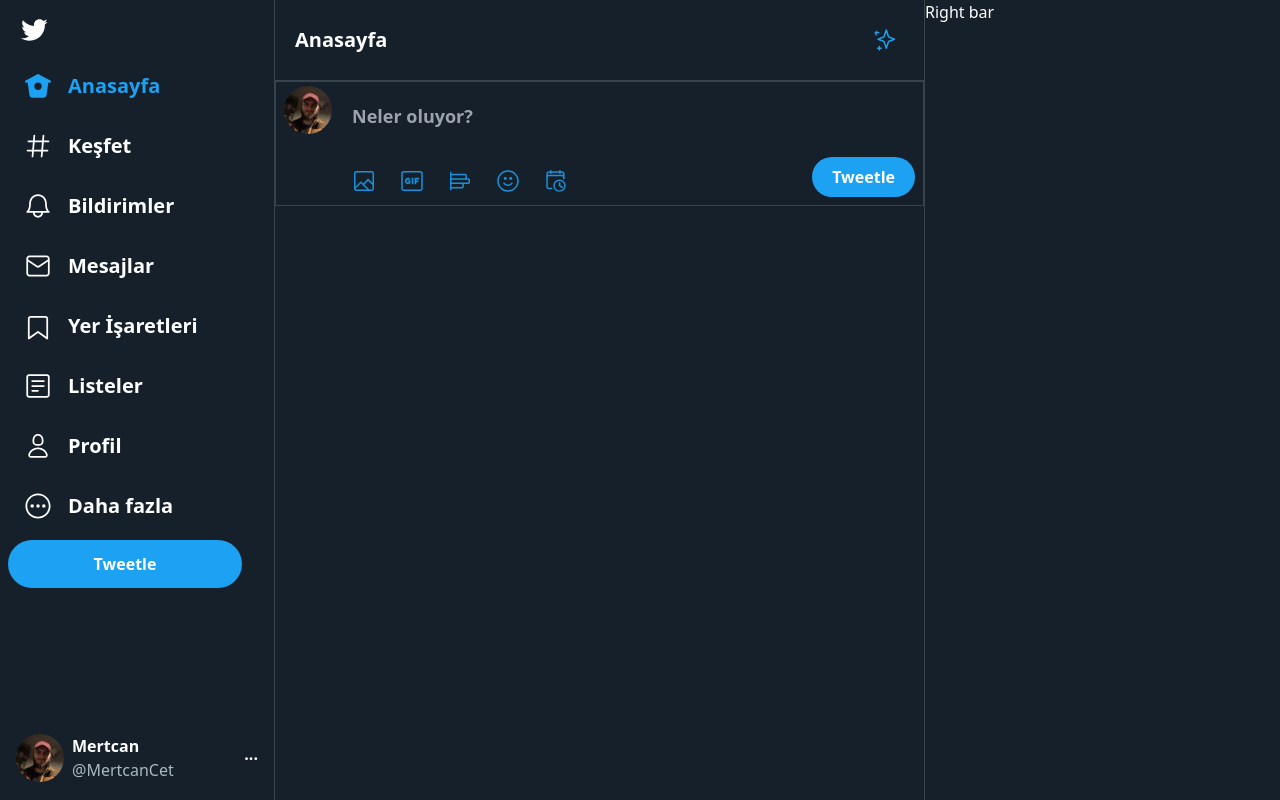
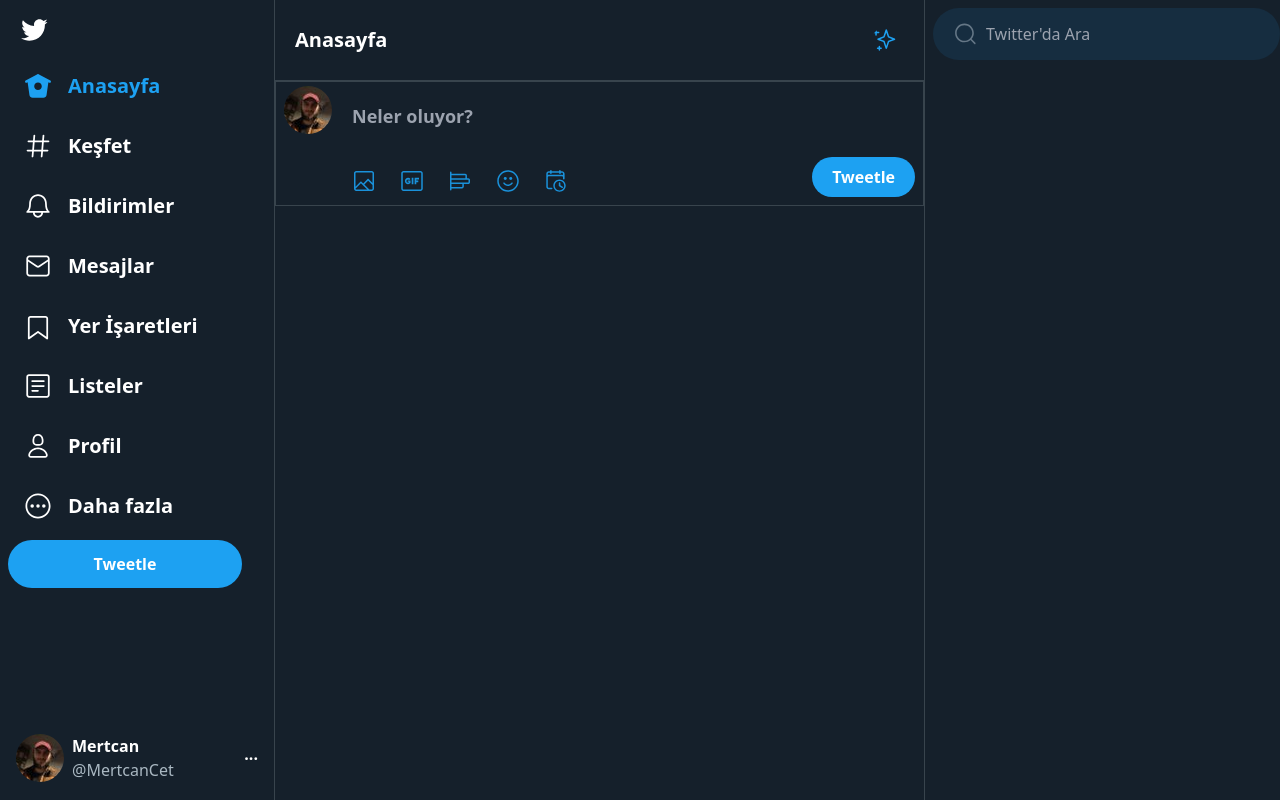
Before and after one commit to mertcancet/twitter-clone, a Next.js app: page / in a window 1280 px wide. Built offline with nearby package versions, Linux system fonts and the light colour scheme.

Commit message:
Searchbox comp completed

```diff
--- /dev/null
+++ b/components/SearchBox.js
@@ -0,0 +1,16 @@
+import React from 'react';
+import { Search } from '../icons/index';
+const SearchBox = () => {
+  return (
+    <div className='flex items-center justify-center text-gray-dark bg-primary-darkest px-5 py-3 rounded-full mt-2 ml-2 focus-within:ring-1 focus-within:ring-primary focus-within:text-primary'>
+      <Search className='w-7 h-7 mr-2' />
+      <input
+        type='text'
+        className='w-full bg-primary-darkest focus-within:outline-none text-white'
+        placeholder="Twitter'da Ara"
+      />
+    </div>
+  );
+};
+
+export default SearchBox;
--- a/components/SidebarLink.js
+++ b/components/SidebarLink.js
@@ -4,7 +4,7 @@ import { useRouter } from 'next/router';
 import cx from 'classnames';
 const SidebarLink = ({ title, href, Icon }) => {
   const router = useRouter();
-  console.log(router);
+
   return (
     <li className='cursor-pointer'>
       <Link href={href}>
--- a/components/Timeline.js
+++ b/components/Timeline.js
@@ -1,9 +1,10 @@
 import React from 'react';
+import SearchBox from './SearchBox';
 
 const Timeline = () => {
   return (
     <div className=' w-[355px]'>
-      Right bar
+      <SearchBox />
     </div>
   );
 };
--- a/components/TweetBox.js
+++ b/components/TweetBox.js
@@ -17,6 +17,8 @@ const TweetBox = () => {
             className=' focus:outline-none bg-[#15202B] font-semibold text-lg mt-2 ml-3 w-full outline-none overflow-hidden resize-none'
             placeholder='Neler oluyor?'
           />
+
+
           <div className='absolute bottom-0  flex '>
             <Media className='w-12 h-12 text-primary-dark p-3  hover:bg-primary-darkest hover:rounded-full' />{' '}
             <Gif className='w-12 h-12 text-primary-dark p-3    hover:bg-primary-darkest hover:rounded-full' />{' '}
--- /dev/null
+++ b/icons/Search.js
@@ -0,0 +1,13 @@
+import React from 'react';
+import Svg from './Svg';
+const Search = ({ className }) => {
+  return (
+    <Svg className={className}>
+      <g>
+        <path d='M21.53 20.47l-3.66-3.66C19.195 15.24 20 13.214 20 11c0-4.97-4.03-9-9-9s-9 4.03-9 9 4.03 9 9 9c2.215 0 4.24-.804 5.808-2.13l3.66 3.66c.147.146.34.22.53.22s.385-.073.53-.22c.295-.293.295-.767.002-1.06zM3.5 11c0-4.135 3.365-7.5 7.5-7.5s7.5 3.365 7.5 7.5-3.365 7.5-7.5 7.5-7.5-3.365-7.5-7.5z'></path>
+      </g>
+    </Svg>
+  );
+};
+
+export default Search;
--- a/icons/index.js
+++ b/icons/index.js
@@ -13,3 +13,4 @@ export { default as Gif } from './Gif';
 export { default as Media } from './Media';
 export { default as Plan } from './Plan';
 export { default as Survey } from './Survey';
+export { default as Search } from './Search';
```
